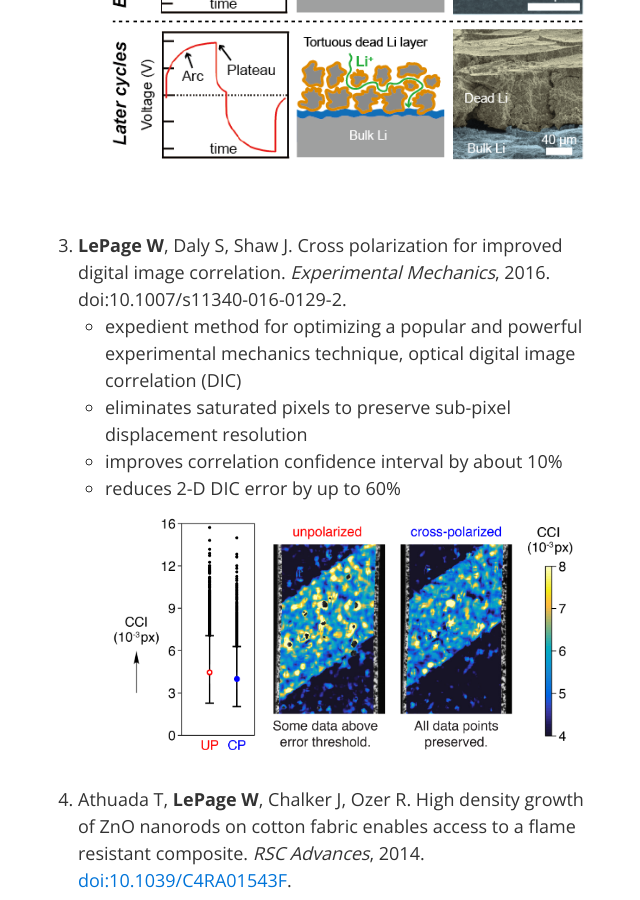
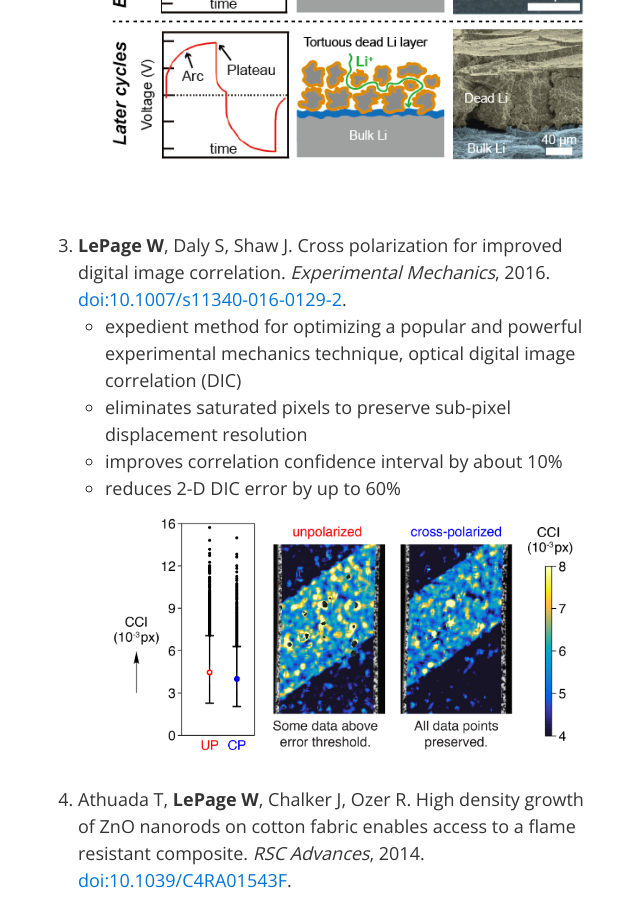
Before and after one commit to wlepage/wlepage.github.io, a Jekyll site: the page built from index.md, in a window 1280 px wide and 900 px high, scrolled down 2941 px. Shown: the whole window, without its empty margins (319-959 px from the left). Built offline with Jekyll 4.4.1, drawn with Linux system fonts in a browser that asks for light colours; part of the change alters nothing that is shown.

Commit message:
Link for CP paper

```diff
--- a/index.md
+++ b/index.md
@@ -57,7 +57,7 @@ En route to building new understandings about material degradation and failure,
 	+ voltage measurements during galvanostatic cycling indicate mass transport effects by changing from "peaking" to "arcing"
 	+ my major contributions to this work: quantitative measurement of dead Li layer thickness with SEM images; coin cell fabrication and testing
 ![Dead lithium mass transport effects](img/TOC_deadLi.png "Dead lithium mass transport effects")
-1. __LePage W__, Daly S, Shaw J. Cross polarization for improved digital image correlation. _Experimental Mechanics_, 2016. doi:10.1007/s11340-016-0129-2.
+1. __LePage W__, Daly S, Shaw J. Cross polarization for improved digital image correlation. _Experimental Mechanics_, 2016. [doi:10.1007/s11340-016-0129-2](http://doi.org/10.1007/s11340-016-0129-2).
 	+ expedient method for optimizing a popular and powerful experimental mechanics technique, optical digital image correlation (DIC)
 	+ eliminates saturated pixels to preserve sub-pixel displacement resolution
 	+ improves correlation confidence interval by about 10%
```
